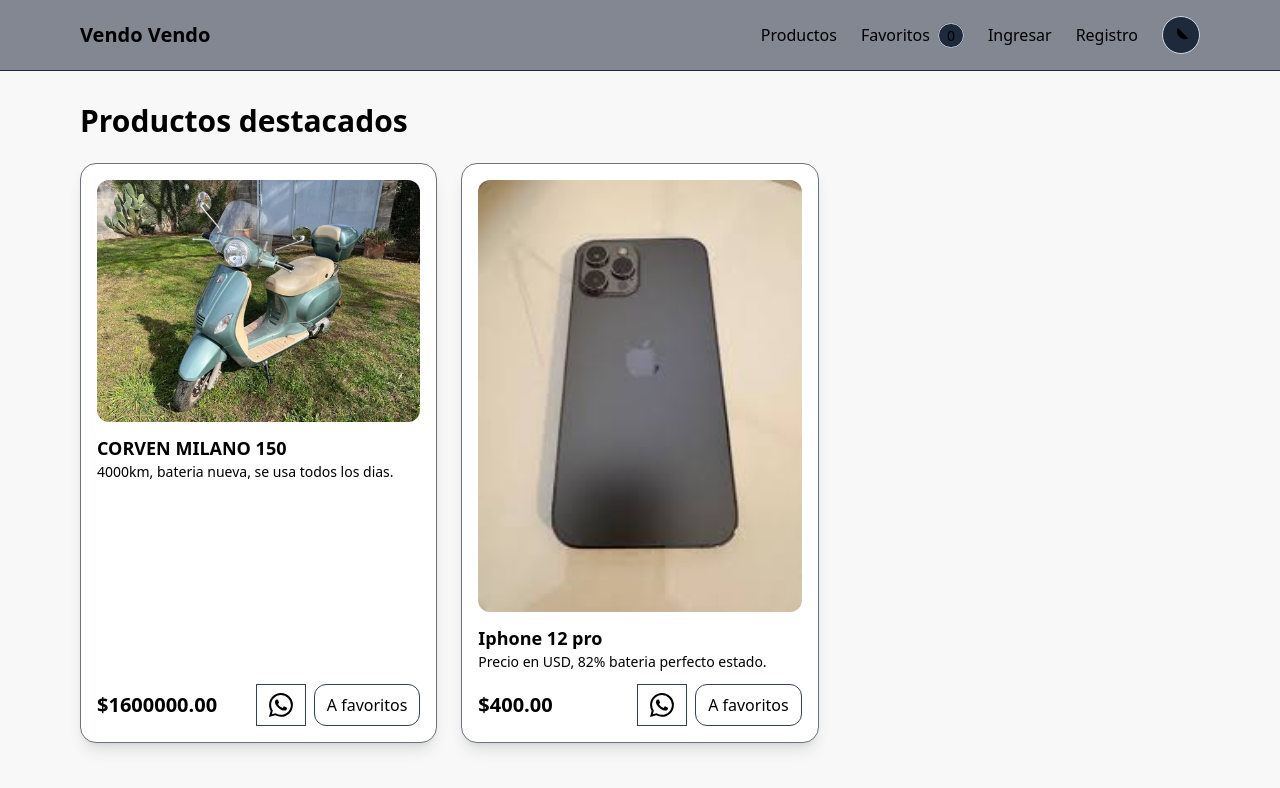
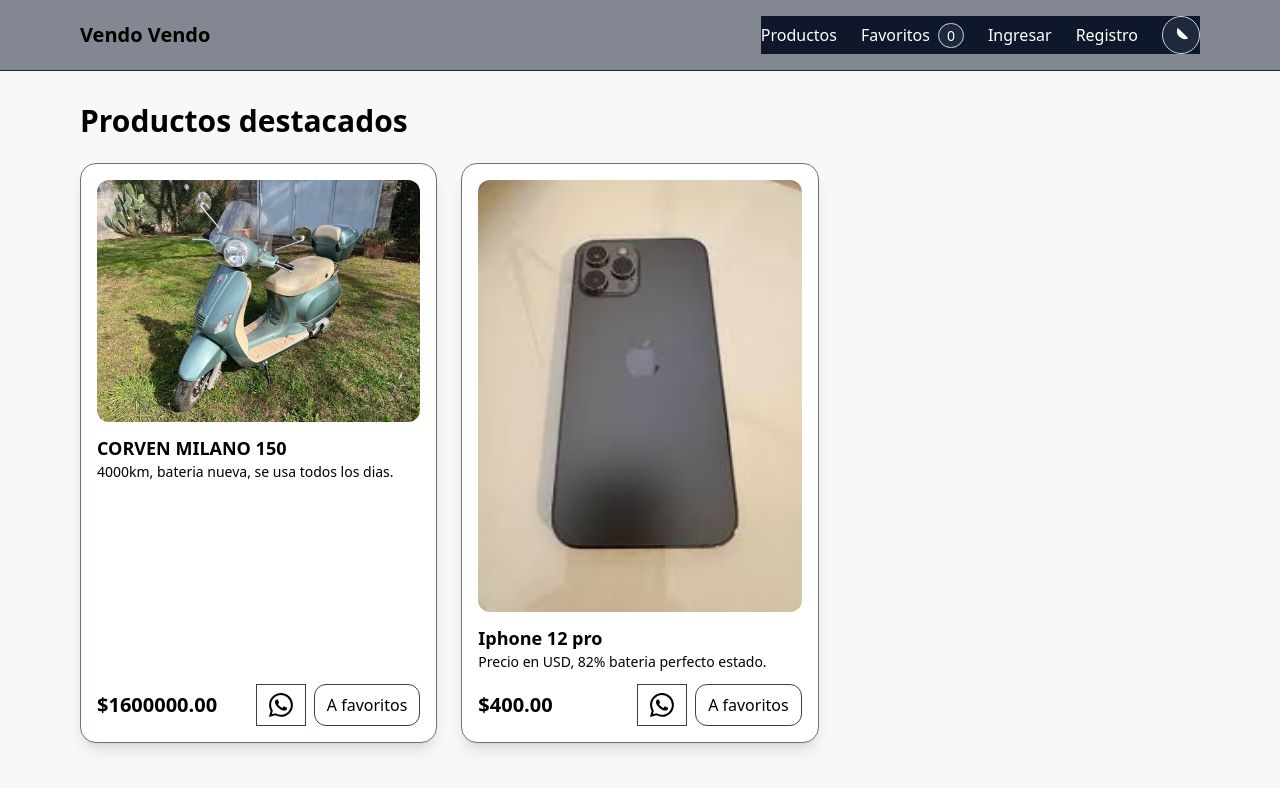
Before and after one commit to guillermodv/ecommerce-next, a Next.js app: page / in a window 1280 px wide. Shown: the top 788 px of the page. Built offline with nearby package versions, Linux system fonts and the light colour scheme.

Commit message:
fix: tooltip menu

```diff
--- a/components/Navbar.jsx
+++ b/components/Navbar.jsx
@@ -40,7 +40,7 @@
         <nav
           className={`${
             isMenuOpen ? "flex" : "hidden"
-          } md:flex flex-col md:flex-row gap-6 items-center absolute md:static top-16 left-0 right-0 bg-slate-900 md:bg-transparent p-4 md:p-0`}
+          } md:flex flex-col md:flex-row gap-6 items-center absolute md:static top-16 left-0 right-0 bg-white dark:bg-slate-900 md:bg-transparent p-4 md:p-0 z-50 text-slate-900 dark:text-white`}
         >
           <Link href="/" className="hover:underline">
             {NAVBAR.PRODUCTS}
```
